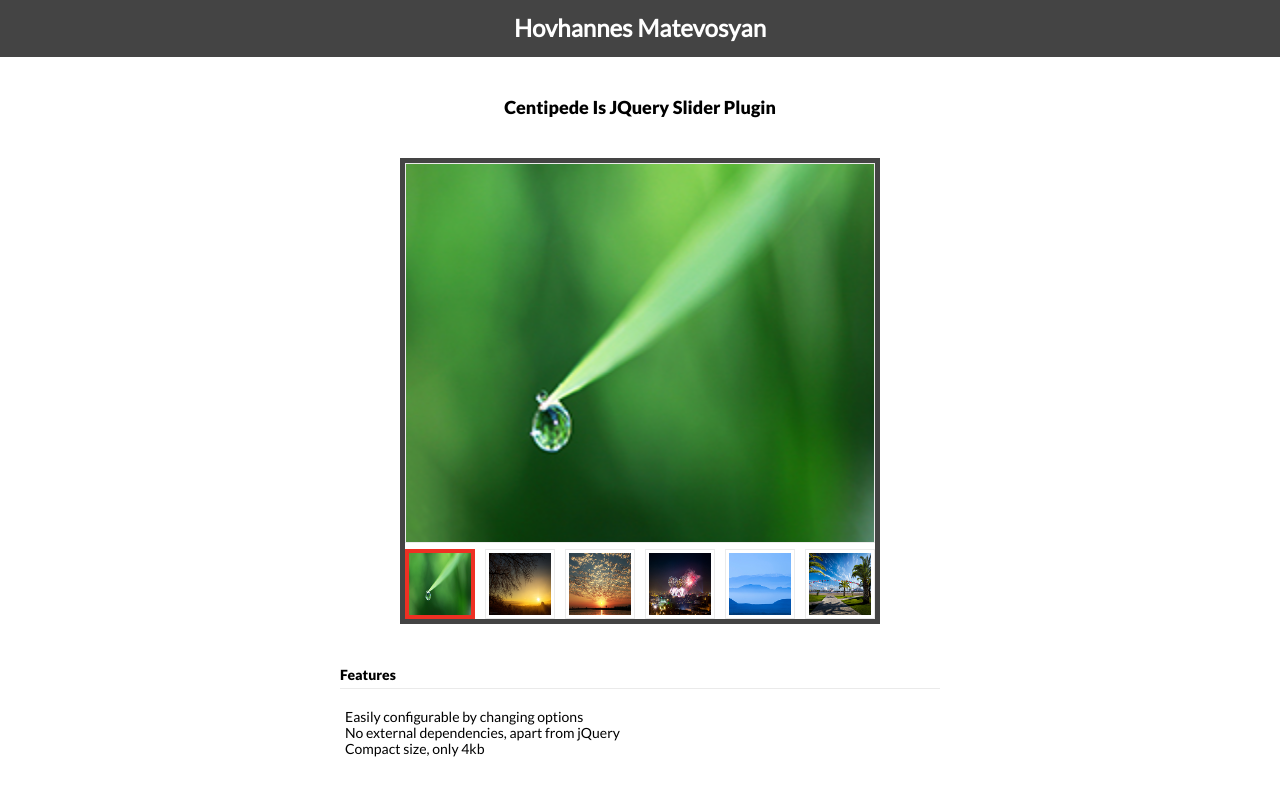
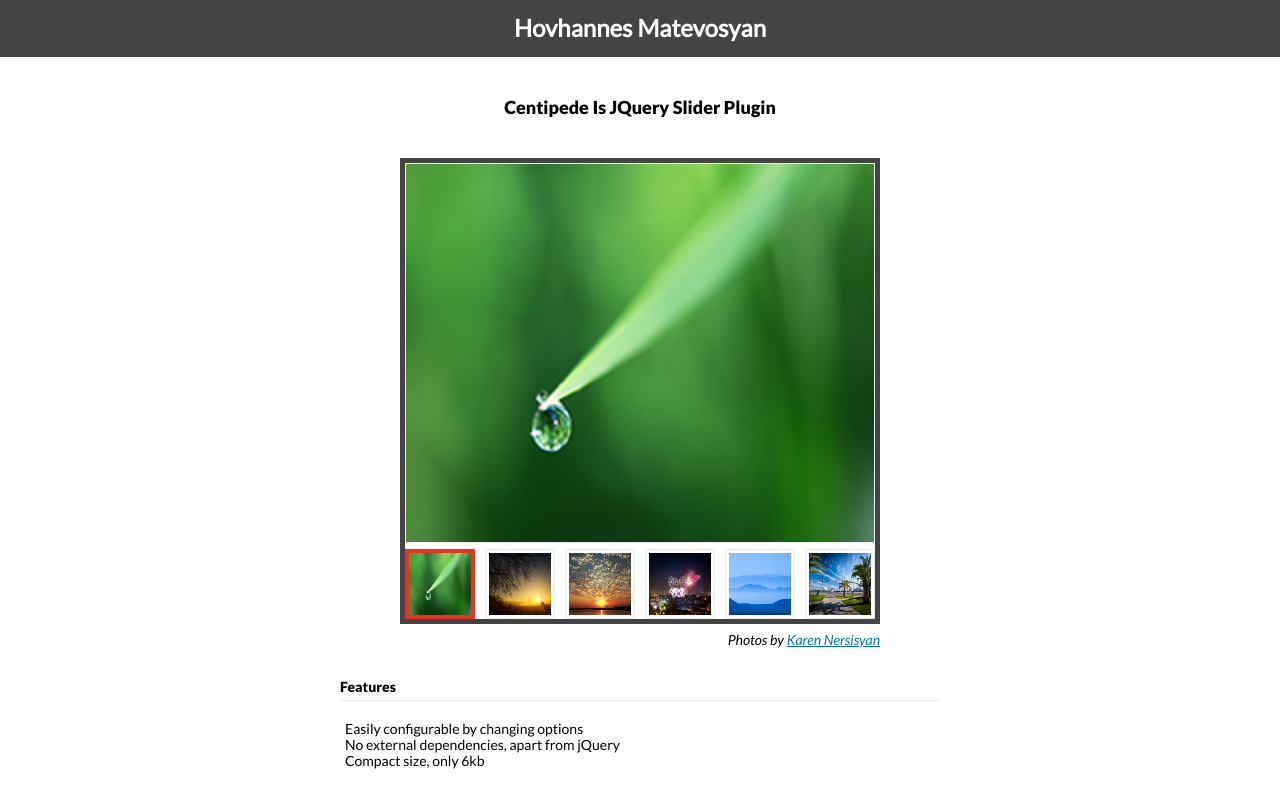
Before and after one commit to johannesMatevosyan/centipedejs, a plain HTML site: page index.html in a window 1280 px wide. Shown: the top 794 px of the page. Drawn offline with Linux system fonts and the light colour scheme.

Commit message:
Cleaning CSS

```diff
--- a/css/style.css
+++ b/css/style.css
@@ -46,7 +46,23 @@ body{
 .wrap_gallery {
     display: block;
     width: 80%;
-    margin: 40px auto;
+    margin: 40px auto 5px;
+}
+#photographer{
+    display: block;
+    width: 80%;
+    text-align: right;
+    margin: 0px auto 30px;
+    font-size: 14px;
+    font-family: 'latoitalic';
+    font-weight: normal;
+}
+#photographer a{
+    color: #07a;
+    font-size: 14px;
+    font-family: 'latoitalic';
+    font-weight: normal;
+    text-transform: none;
 }
 .main_title{
     margin: 40px auto;
@@ -67,18 +83,16 @@ section h3{
     margin-bottom: 20px;
 }
 section .section_content{
-    padding: 0 0 0 5px;
+    padding: 0 5px 0 5px;
 }
 .selected{
     font-family: 'latoblack';
     font-weight: normal;
 }
-
 .browser_support_list li{
     list-style-type: disc;
     margin-left: 20px;
 }
-
 pre.cnt_code{
     margin: 10px 0 20px 0;
     background-color: whitesmoke;
@@ -86,7 +100,6 @@ pre.cnt_code{
     padding: 6px 5px 8px 25px;
     white-space: nowrap;
 }
-
 pre.cnt_code code{
     background-color: whitesmoke;
     border-radius: 4px;
@@ -96,7 +109,6 @@ pre.cnt_code code{
     position: relative;
     white-space: nowrap;
 }
-
 pre.cnt_code code span{
     color: #333333;
 }
@@ -127,26 +139,25 @@ pre.cnt_code code .options_js_val{
     font-size: 12px;
     font-family: 'latoregular';
 }
-
 .options_list tr td{
     vertical-align: top;
     padding: 0 5px 8px 5px;
 }
 
-.options_list .key{
+.options_list tr td.key{
     font-size: 14px;
     font-family: 'latoregular';
     font-weight: normal;
     line-height: 20px;
 }
-.options_list .default{
+.options_list tr td.default{
     font-size: 14px;
     font-family: 'latoregular';
     font-weight: normal;
     line-height: 20px;
     min-width: 120px;
 }
-.options_list .value{
+.options_list tr td.value{
     font-size: 14px;
     font-family: 'latoregular';
     font-weight: normal;
--- a/index.html
+++ b/index.html
@@ -12,13 +12,14 @@
         <div class="wrap_gallery">
             <div id="come_id_val" class="some_classRR"></div>
         </div>
+        <span id="photographer">Photos by <a href="https://www.facebook.com/karen.nersisyan.5?fref=ts">Karen Nersisyan</a></span>
         <section class="features">
             <h3>Features</h3>
             <div class="section_content">
                 <ul class="features_list">
                     <li><span>Easily configurable by changing options</span></li>
                     <li><span>No external dependencies, apart from jQuery</span></li>
-                    <li><span>Compact size, only 4kb</span></li>
+                    <li><span>Compact size, only 6kb</span></li>
                 </ul>
             </div>
         </section>
@@ -169,6 +170,8 @@
                 License content
             </div>
         </section>
+
+
     </div>
 
 
```
